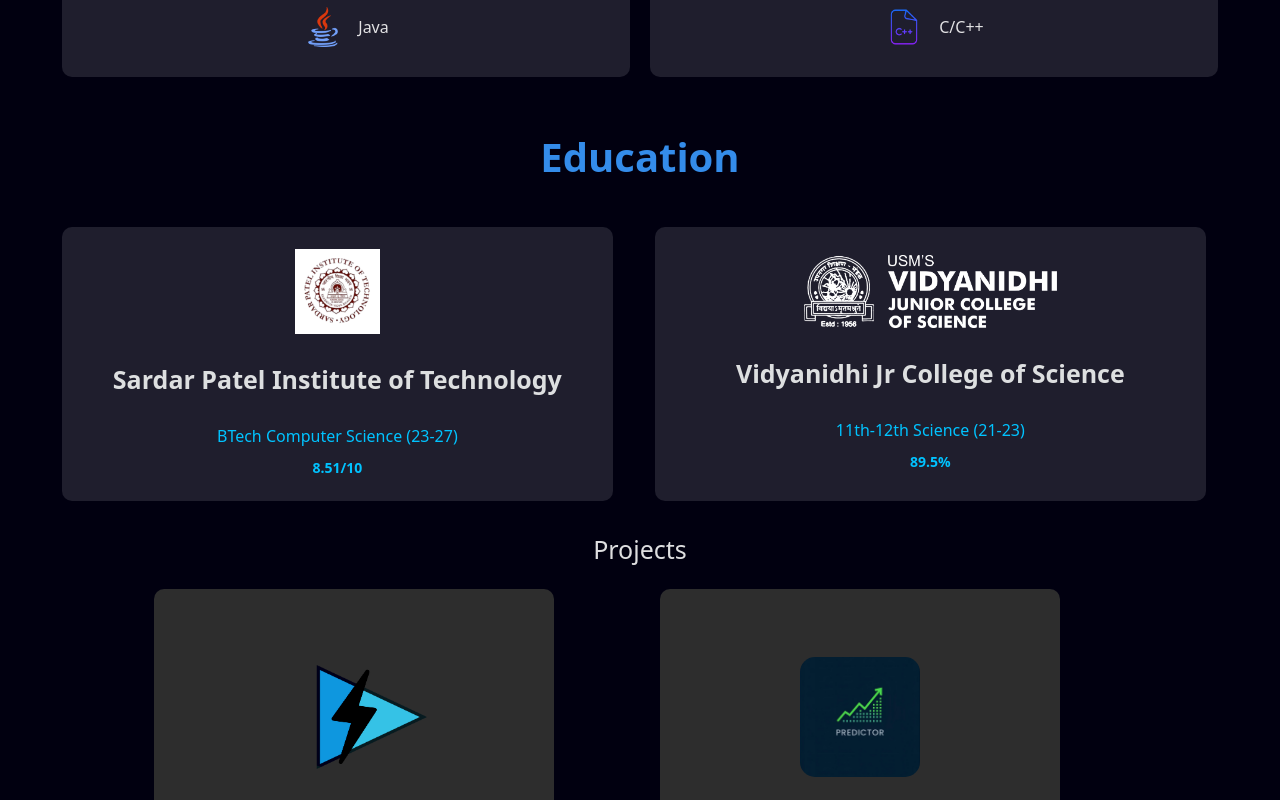
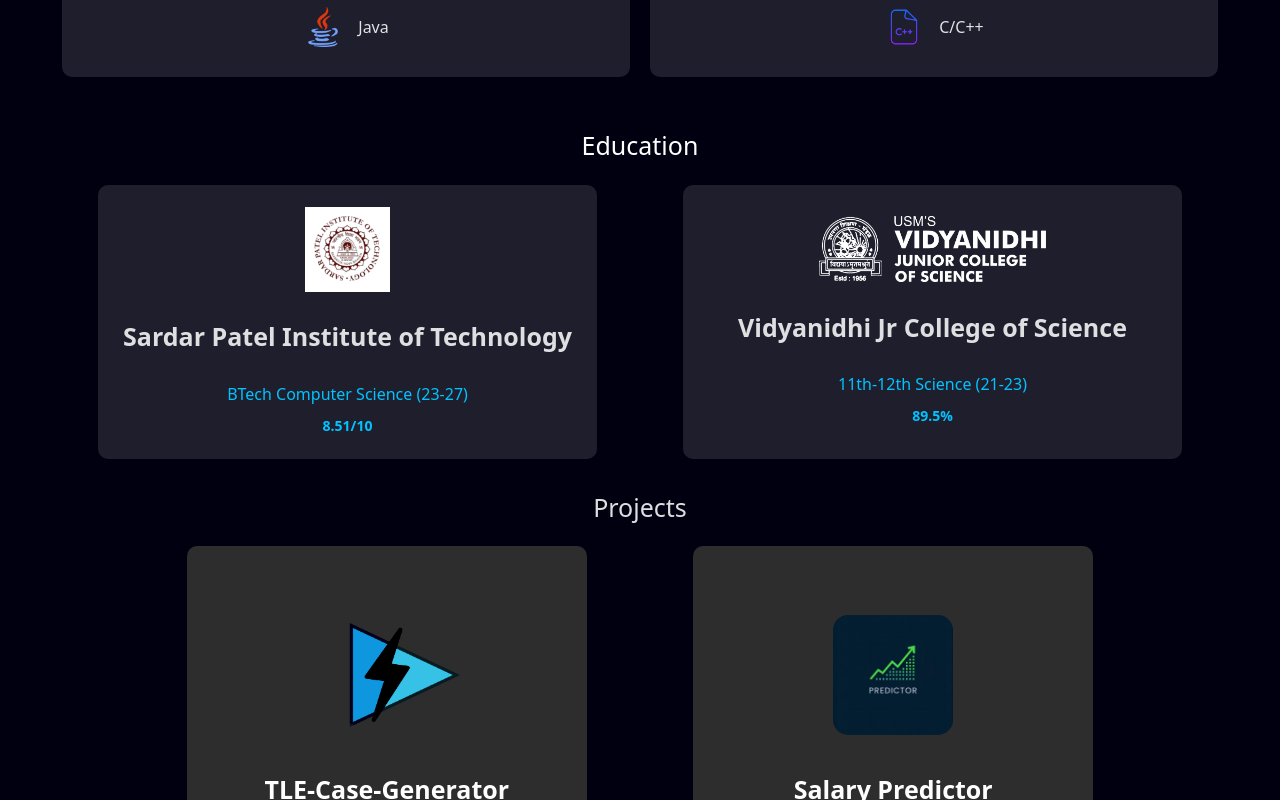
Before and after one commit to ZarrarPeshimam/zarfolio, a React (Vite) app: page / in a window 1280 px wide. Shown: the part 1500-2300 px from the top of the page. Built offline with nearby package versions, Linux system fonts and the light colour scheme.

Commit message:
Fix Mobile View error

```diff
--- a/src/components/Contact/Contact.css
+++ b/src/components/Contact/Contact.css
@@ -1,3 +1,7 @@
+* {
+  box-sizing: border-box;
+}
+
 /* ===== Section ===== */
 .contact-section {
   min-height: 85vh;
@@ -123,10 +127,18 @@
 @media (max-width: 768px) {
   .contact-card {
     padding: 30px 20px;
+    width: auto; /* Allow it to shrink naturally */
+    margin: 0 15px; /* Add a little breathing room on the sides */
   }
 
   .contact-row {
     grid-template-columns: 1fr;
     gap: 8px;
+    width: 100%; /* Ensure the row stays within the card */
+  }
+
+  .contact-value {
+    word-break: break-all; /* Prevents long emails from breaking the layout */
+    font-size: 0.9rem;    /* Slightly smaller font for mobile */
   }
 }
--- a/src/components/Education/Education.css
+++ b/src/components/Education/Education.css
@@ -8,11 +8,8 @@
 }
 
 .Edu-container header {
-    padding-bottom: 40px;
-    font-size: 2.5rem;
-    color: #348cea;
-    text-align: center;
-    font-weight: 700;
+    padding-bottom: 20px;
+    font-size: 25px;
 }
 
 .Edu-grid {
@@ -20,7 +17,8 @@
     /* Use auto-fit to allow cards to grow/shrink naturally */
     grid-template-columns: repeat(auto-fit, minmax(300px, 1fr));
     gap: 30px;
-    justify-content: center;
+    justify-content: center; /* Centers the grid columns */
+    justify-items: center;
 }
 
 /* ---------------- MOBILE ADJUSTMENTS ---------------- */
--- a/src/components/Experience/Experience.css
+++ b/src/components/Experience/Experience.css
@@ -12,7 +12,6 @@
 .Exp-header {
   text-align: center;
   font-size: 2.5rem;
-  margin-bottom: 60px;
   color: #348cea;
 }
 
--- a/src/components/Navigation/Navbar.css
+++ b/src/components/Navigation/Navbar.css
@@ -15,7 +15,7 @@ html {
   top: 0;
   left: 0;
   z-index: 1000;
-  margin-left: -1rem;
+  margin-left: 0;
   /*border:red 1px solid;*/
 }
 
@@ -65,12 +65,11 @@ html {
   position: fixed;
   top: 0;
   left: 0;
-  width: 100vw;
+  width: 100%; /* CHANGED: Use 100% instead of 100vw */
   height: 100vh;
   background: rgba(0, 0, 0, 0.6);
   backdrop-filter: blur(4px);
   z-index: 999;
-  /* Add these to prevent the overlay from blocking clicks when closed */
   opacity: 0;
   pointer-events: none;
   transition: opacity 0.3s ease;
--- a/src/components/Projects/Projects.css
+++ b/src/components/Projects/Projects.css
@@ -20,6 +20,8 @@
     gap: 40px;
     width: 80%;
     max-width: 1200px;   /* Prevents ultra-wide stretching */
+    justify-content: center; /* Centers the columns within the grid */
+    justify-items: center;
 }
 
 /* ================= LARGE TABLETS ================= */
--- a/src/index.css
+++ b/src/index.css
@@ -15,8 +15,6 @@
 
 body {
   margin: 0;
-  display: flex;
-  place-items: center;
   min-width: 320px;
   min-height: 100vh;
   background-color: #010010;
```
